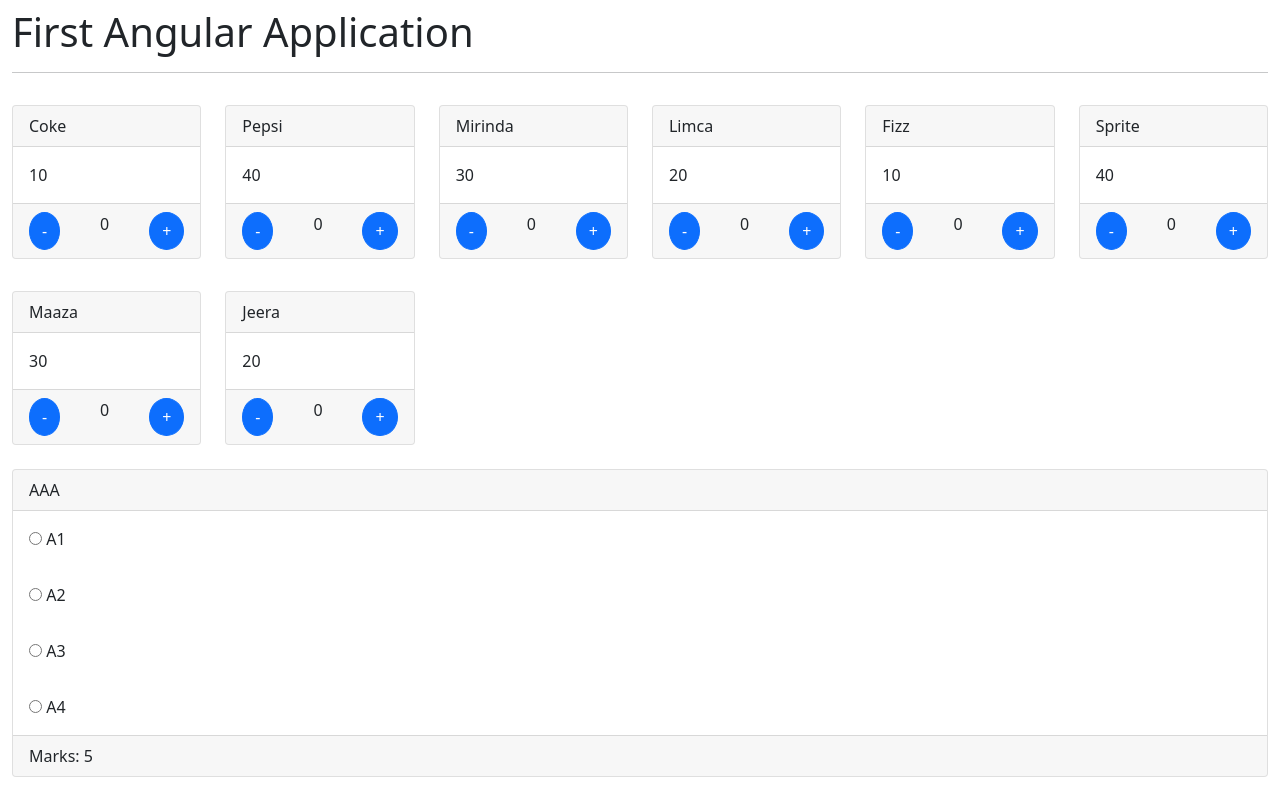
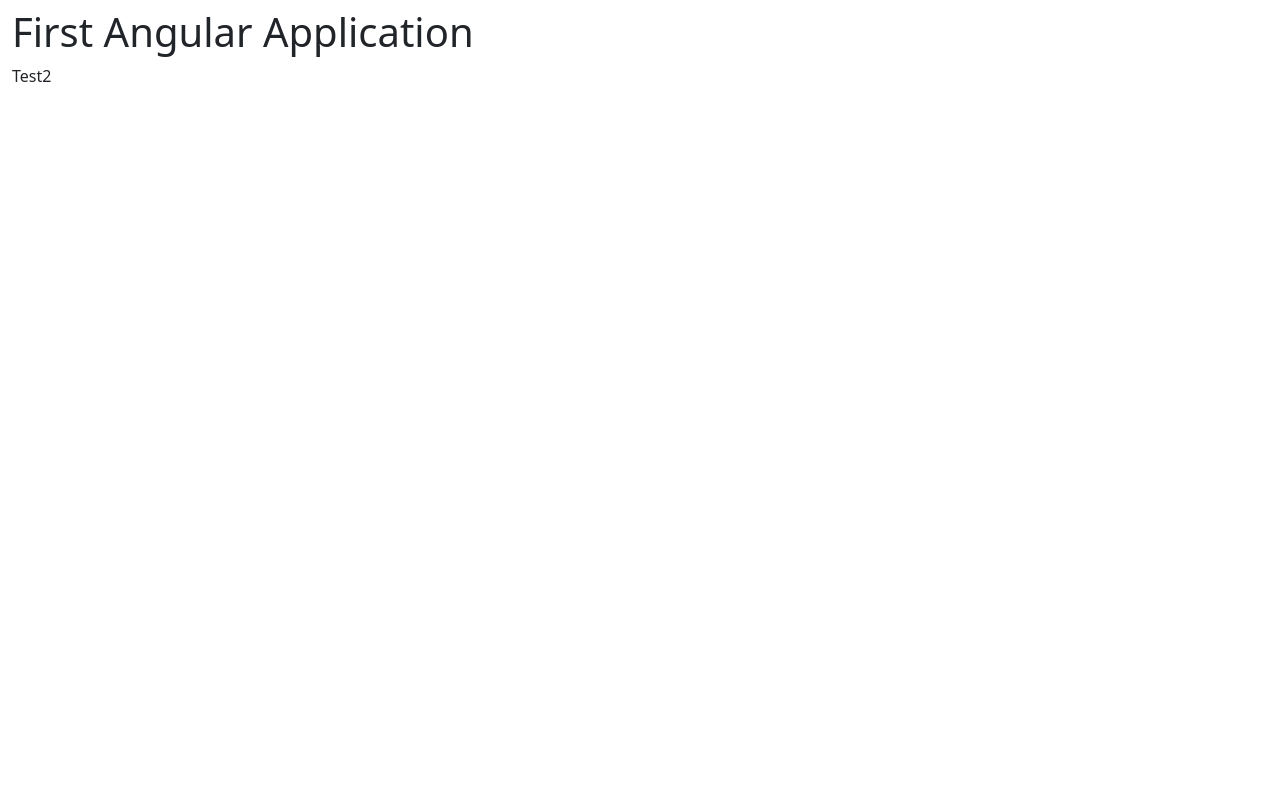
Before and after one commit to praveensinghkmr/angular-angular-ivy-ru5hqu, an Angular app: page / in a window 1280 px wide. Shown: the top 792 px of the page. Built offline with nearby package versions, Linux system fonts and the light colour scheme.

Commit message:
created Test2 template

```diff
--- a/src/app/app.component.html
+++ b/src/app/app.component.html
@@ -1,7 +1,9 @@
 <div class="container-fluid mt-2">
   <h1>First Angular Application</h1>
-  <hr />
+  <!-- <hr /> -->
 
-  <products></products>
-  <test1></test1>
+  <!-- <products></products> -->
+  <!-- <test1></test1> -->
+
+  <test2></test2>
 </div>
--- a/src/app/app.module.ts
+++ b/src/app/app.module.ts
@@ -7,6 +7,7 @@
 import { CounterComponent } from './counter.component';
 import { Test1Component } from './test1.component';
 import { ProductComponent } from './products.component';
+import { Test2Component } from './test2.component';
 
 @NgModule({
   imports: [BrowserModule, FormsModule],
@@ -16,6 +17,7 @@
     CounterComponent,
     ProductComponent,
     Test1Component,
+    Test2Component,
   ],
   bootstrap: [AppComponent],
 })
--- a/src/app/counter.component.ts
+++ b/src/app/counter.component.ts
@@ -1,4 +1,4 @@
-import { Component } from '@angular/core';
+import { Component, Input } from '@angular/core';
 
 @Component({
   selector: 'counter',
@@ -15,13 +15,14 @@
   // internal state
   public count = 0; // instance data member
 
+  @Input() // parent can supply the data
+  public max = 0;
+
   increment() {
-    ++this.count;
+    if (this.count < this.max) ++this.count;
   }
 
   decrement() {
-
-    if(this.count > 0)
-    --this.count;
+    if (this.count > 0) --this.count;
   }
 }
--- a/src/app/products.component.ts
+++ b/src/app/products.component.ts
@@ -9,22 +9,24 @@
   <div class = "col-xl-2 col-lg-2 col-md-3 col-sm-6 col-xs-12" *ngFor="let product of products">
   <div class ="card mt-3 mb-3">
     <div class="card-header">{{product.name}}</div>
+
     <div class="card-body">{{product.price}}</div>
+
     <div class="card-footer">
-    <counter></counter>
-  </div>
+      <counter [max]="product.max"></counter>
+    </div>
   </div>
   `,
 })
 export class ProductComponent {
   public products = [
-    { name: 'Coke', price: 10 },
-    { name: 'Pepsi', price: 40 },
-    { name: 'Mirinda', price: 30 },
-    { name: 'Limca', price: 20 },
-    { name: 'Fizz', price: 10 },
-    { name: 'Sprite', price: 40 },
-    { name: 'Maaza', price: 30 },
-    { name: 'Jeera', price: 20 },
+    { name: 'Coke', price: 10, max : 50 },
+    { name: 'Pepsi', price: 40, max : 10},
+    { name: 'Mirinda', price: 50, max : 30 },
+    { name: 'Limca', price: 20, max : 50 },
+    { name: 'Fizz', price: 10 , max : 2},
+    { name: 'Sprite', price: 40, max : 5 },
+    { name: 'Maaza', price: 30, max : 11 },
+    { name: 'Jeera', price: 20, max : 4 },
   ];
 }
--- /dev/null
+++ b/src/app/test2.component.ts
@@ -0,0 +1,7 @@
+import { Component } from '@angular/core';
+
+@Component({
+  selector: 'test2', // custom HTML tag.
+  template: `Test2`,
+})
+export class Test2Component {}
```
